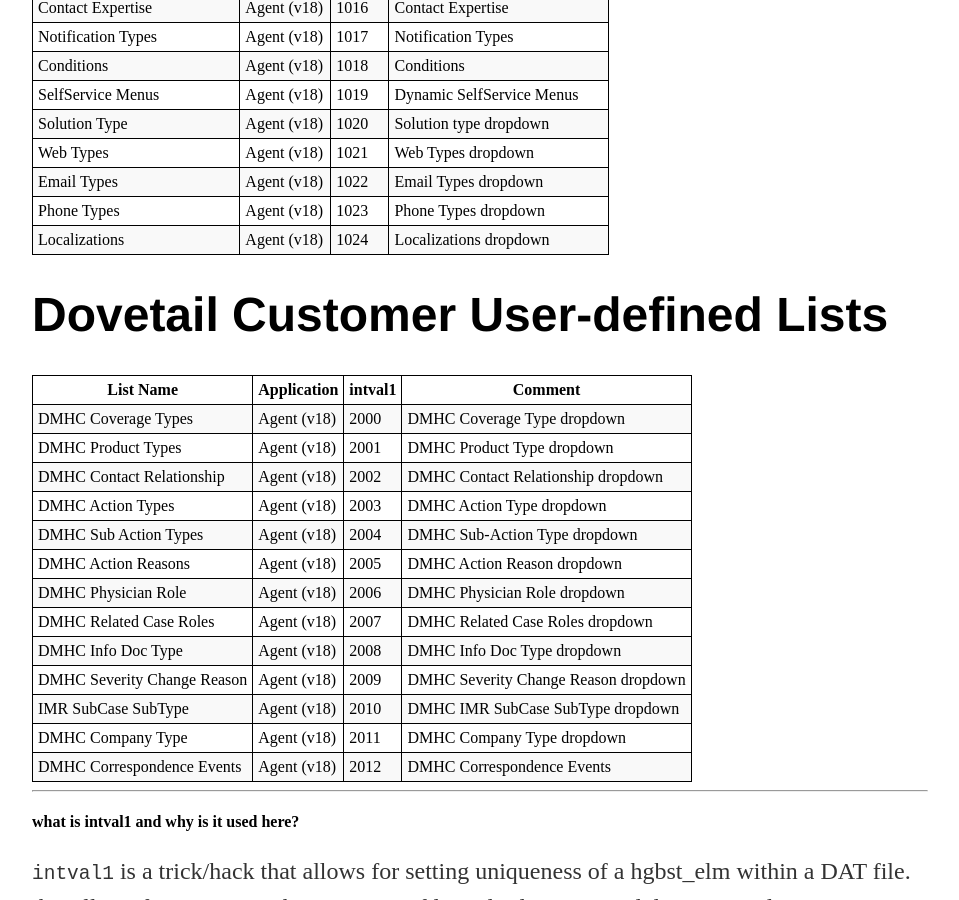
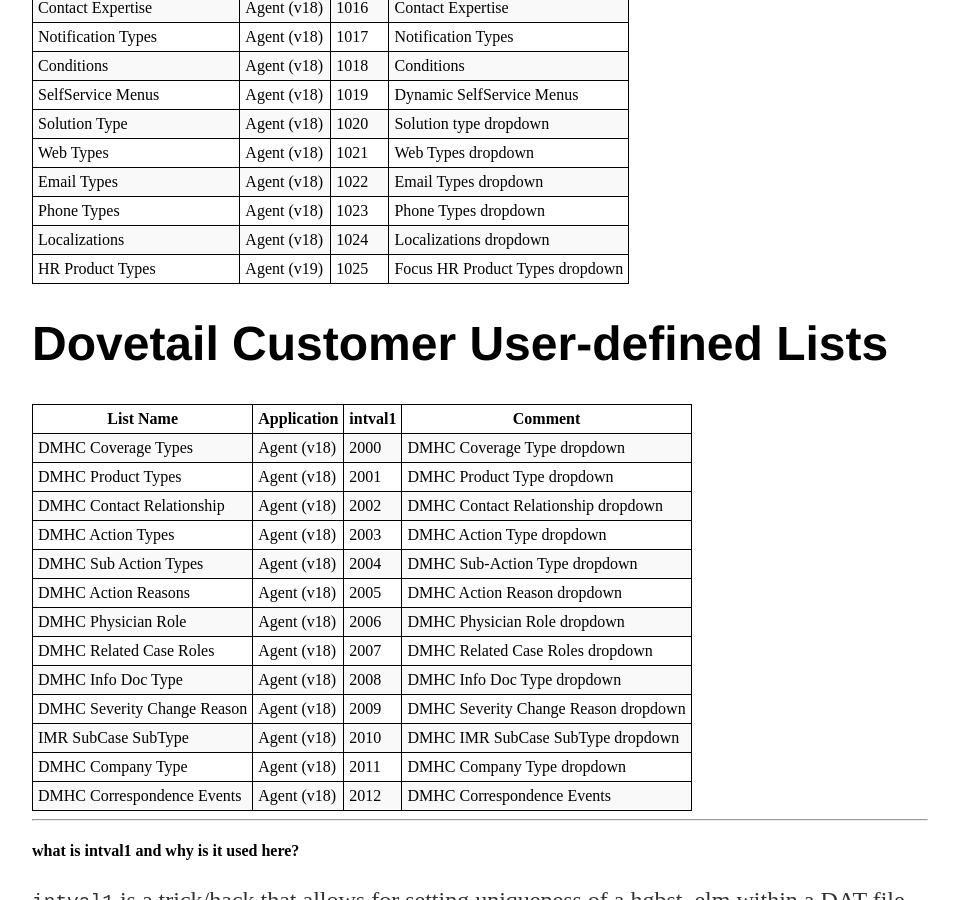
Before and after one commit to DovetailSoftware/dovetail-defined, a Jekyll site: the page built from pages/user-defined-lists.md, in a window 1280 px wide and 900 px high, scrolled down 714 px. Shown: the whole window, without its empty margins (160-1119 px from the left). Built offline with Jekyll 4.4.1, drawn with Linux system fonts in a browser that asks for light colours.

Commit message:
add HR Product Types list

```diff
--- a/pages/user-defined-lists.md
+++ b/pages/user-defined-lists.md
@@ -33,6 +33,7 @@
 | Email Types | Agent (v18) | 1022 | Email Types dropdown |
 | Phone Types | Agent (v18) | 1023 | Phone Types dropdown |
 | Localizations | Agent (v18) | 1024 | Localizations dropdown |
+| HR Product Types | Agent (v19) | 1025 | Focus HR Product Types dropdown |
 
 # Dovetail Customer User-defined Lists
 
```
